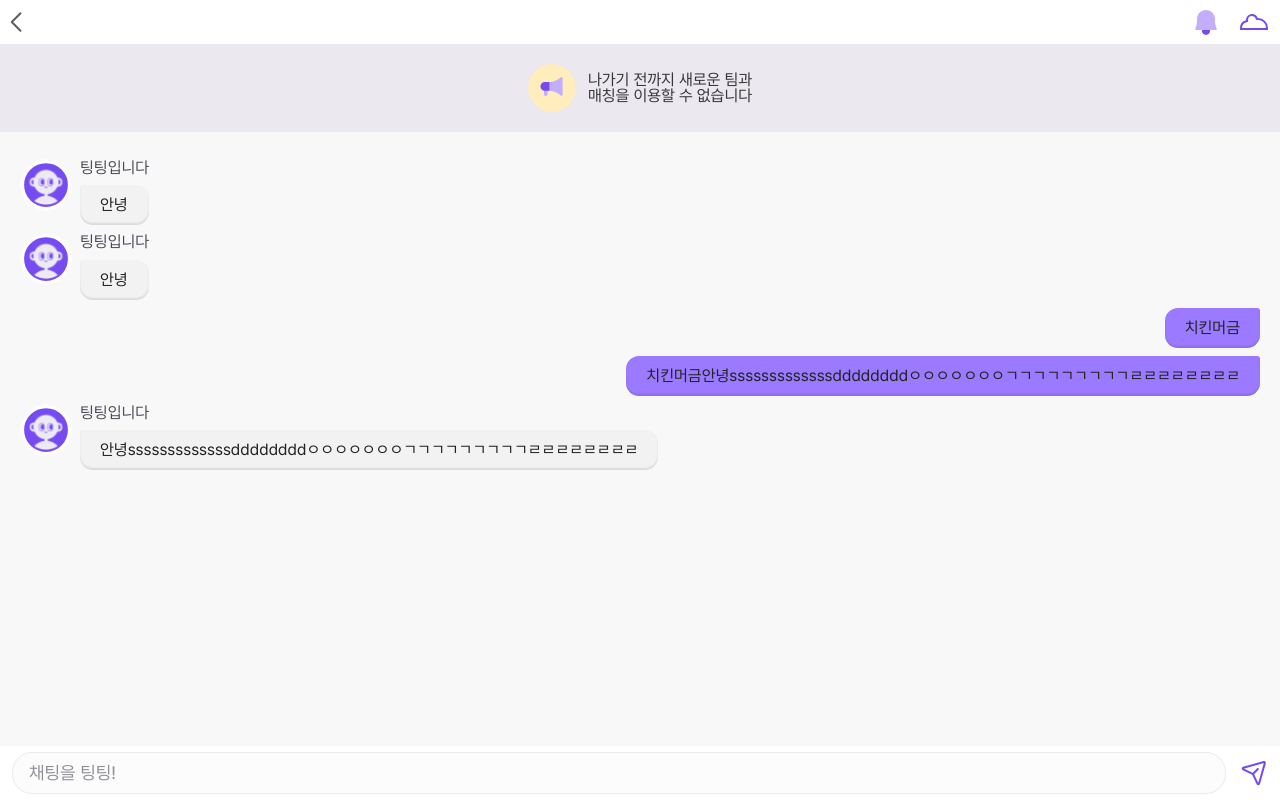
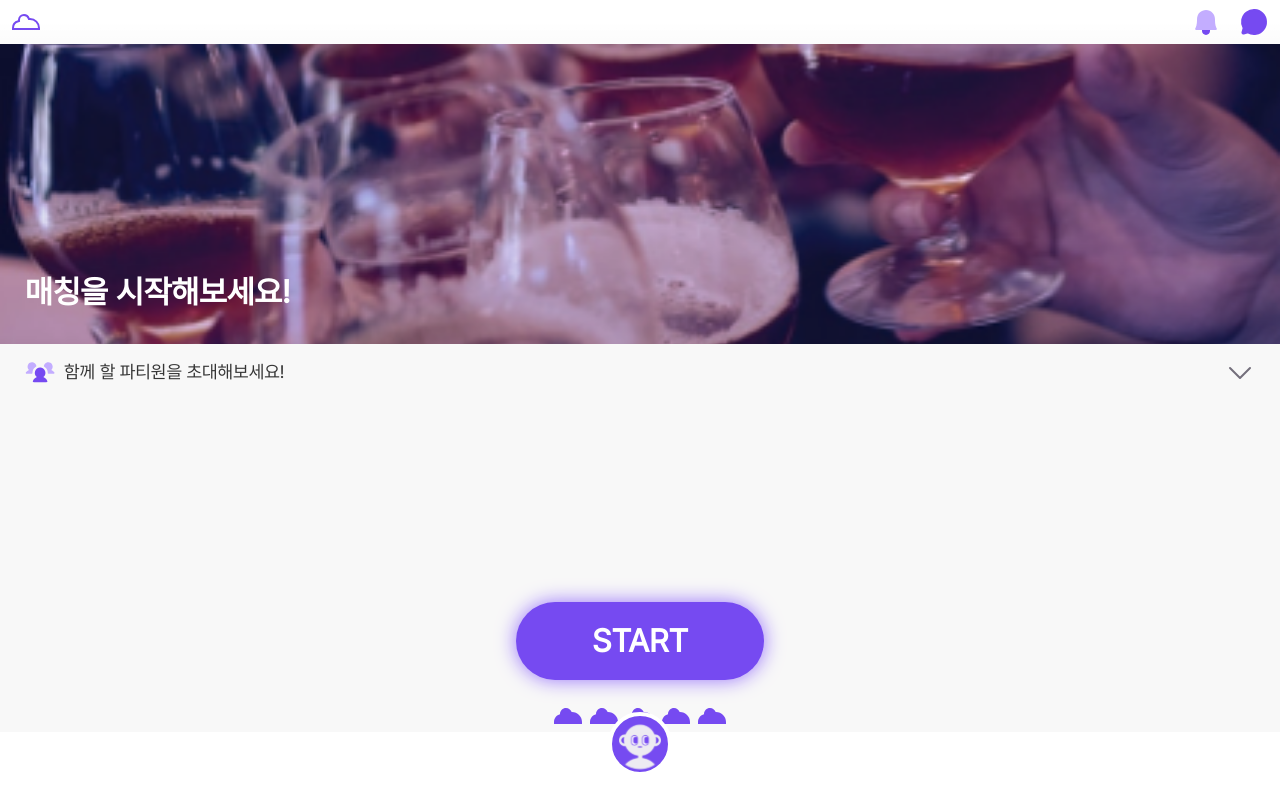
Before and after one commit to project-tingting/tingting_front, a Next.js app: page /home/chat in a window 1280 px wide. Built offline with nearby package versions, Linux system fonts and the light colour scheme.

Commit message:
#47 - 라우팅 변경

```diff
--- a/components/Home/Chat/ChatModal.tsx
+++ b/components/Chat/ChatModal.tsx
@@ -2,7 +2,7 @@ import Image from 'next/image';
 import { useRouter } from 'next/router';
 import React from 'react';
 import styled from 'styled-components';
-import warning from '../../../public/assets/icons/WarningCircle.svg';
+import warning from '../../public/assets/icons/WarningCircle.svg';
 
 interface modalProps {
   handleContinue: () => void;
--- a/components/Home/Chat/MyChatBubble.tsx
+++ b/components/Chat/MyChatBubble.tsx
@@ -1,6 +1,6 @@
 import React from 'react';
 import styled from 'styled-components';
-import { chatProps } from '../../../types/chat';
+import { chatProps } from '../../types/chat';
 
 export default function MyChatBubble({ text }: chatProps) {
   return (
--- a/components/Home/Chat/OtherChatBubble.tsx
+++ b/components/Chat/OtherChatBubble.tsx
@@ -1,8 +1,8 @@
 import Image from 'next/image';
 import React from 'react';
 import styled from 'styled-components';
-import { chatProps } from '../../../types/chat';
-import profile from '../../../public/assets/icons/profile.svg';
+import { chatProps } from '../../types/chat';
+import profile from '../../public/assets/icons/profile.svg';
 
 export default function OtherChatBubble({ text }: chatProps) {
   return (
--- a/components/home/TopNavigation.tsx
+++ b/components/home/TopNavigation.tsx
@@ -5,8 +5,9 @@ import styled from 'styled-components';
 import Symbol from '../../public/assets/icons/symbol.svg';
 import Bell from '../../public/assets/icons/bell.svg';
 import No_Chat from '../../public/assets/icons/no_chat.svg';
-import back from '../../public/assets/icons/back.svg';
-import ChatModal from './Chat/ChatModal';
+import outChat from '../../public/assets/icons/outChat.svg';
+import ChatModal from '../Chat/ChatModal';
+import Router, { useRouter } from 'next/router';
 
 interface TopNavProps {
   isChat?: boolean;
@@ -14,27 +15,34 @@ interface TopNavProps {
 
 export default function TopNavigation({ isChat }: TopNavProps) {
   const [modal, setModal] = useState(false);
+  const router = useRouter();
   const onClickBack = () => {
     setModal(true);
   };
   const handleContinue = () => {
     setModal(false);
   };
+  const handleGoHome = () => {
+    router.back();
+  };
+  const handleGoChat = () => {
+    Router.push('/chat');
+  };
   return (
     <>
       {modal && <ChatModal handleContinue={handleContinue} />}
       <StyledContainer>
         {isChat ? (
-          <Image src={back} alt="go back" onClick={onClickBack} />
+          <Image src={outChat} alt="go back" onClick={onClickBack} />
         ) : (
           <Image src={Symbol} alt="로고 버튼" />
         )}
         <Func>
           <Image src={Bell} alt="알림 버튼" />
           {isChat ? (
-            <Image src={Symbol} alt="로고 버튼" />
+            <Image src={Symbol} alt="로고 버튼" onClick={handleGoHome} />
           ) : (
-            <Image src={No_Chat} alt="채팅 알림 버튼" />
+            <Image src={No_Chat} alt="채팅 알림 버튼" onClick={handleGoChat} />
           )}
         </Func>
       </StyledContainer>
--- a/pages/home/chat.tsx
+++ b/pages/chat/index.tsx
@@ -1,8 +1,8 @@
 import Image from 'next/image';
 import React, { useState } from 'react';
 import styled from 'styled-components';
-import MyChatBubble from '../../components/Home/Chat/MyChatBubble';
-import OtherChatBubble from '../../components/Home/Chat/OtherChatBubble';
+import MyChatBubble from '../../components/Chat/MyChatBubble';
+import OtherChatBubble from '../../components/Chat/OtherChatBubble';
 import TopNavigation from '../../components/Home/TopNavigation';
 import sendchat from '../../public/assets/icons/sendChat.svg';
 import notice from '../../public/assets/icons/notice.svg';
```
Also changed, not shown: public/assets/icons/outChat.svg (added).
